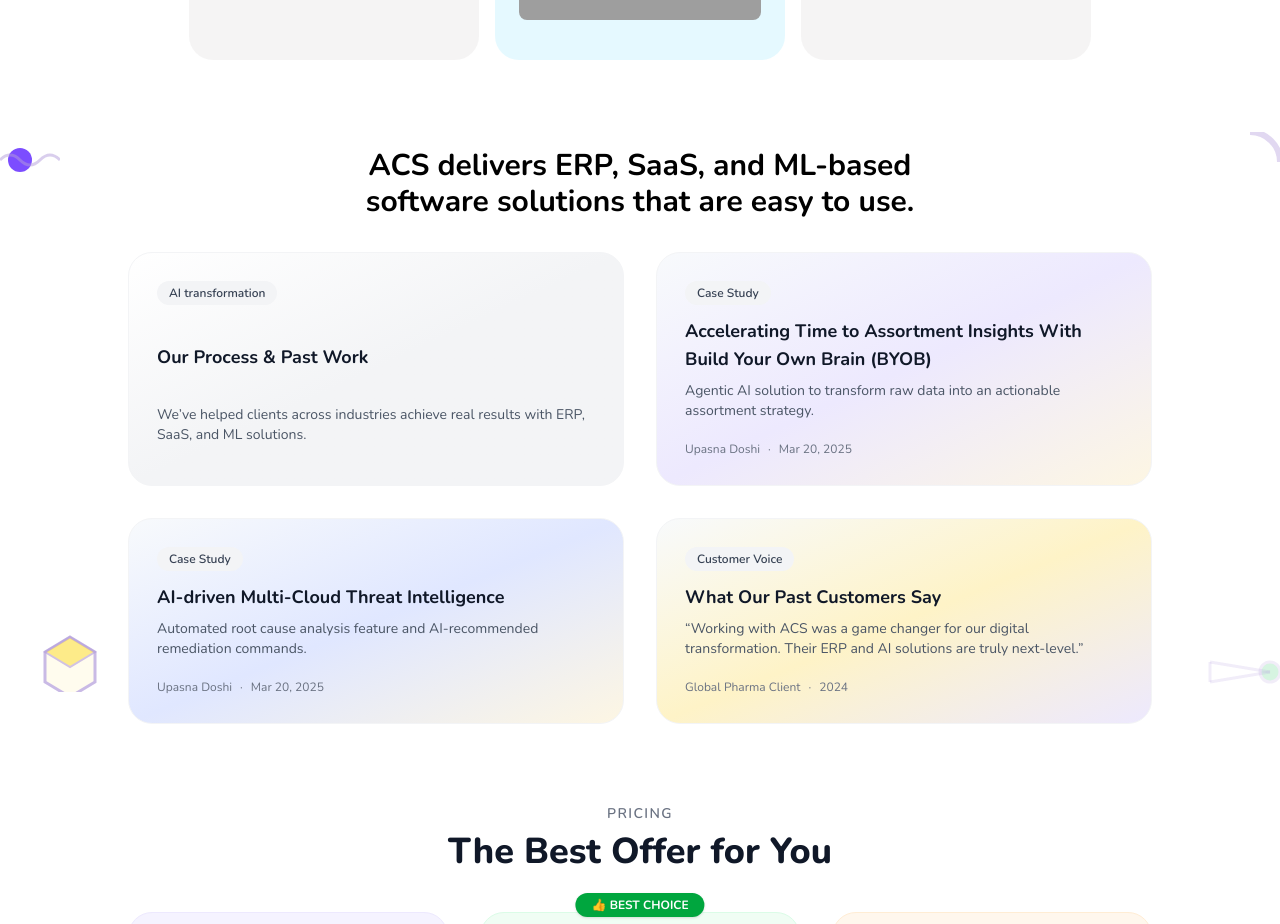
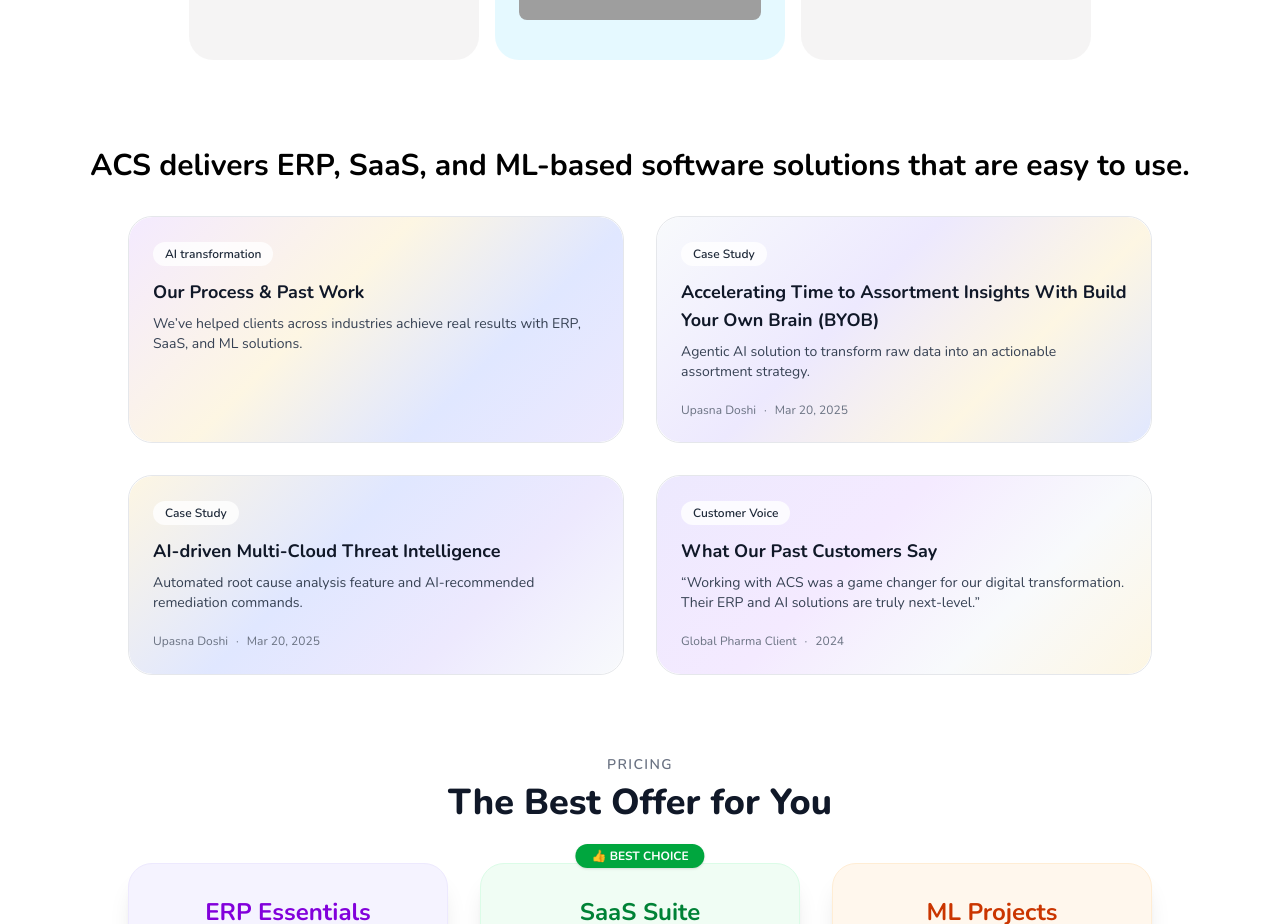
Before and after one commit to vijayguhan10/ACS-Website, a React (Vite) app: page / in a window 1280 px wide. Shown: the part 2960-3884 px from the top of the page. Built offline with nearby package versions, Linux system fonts and the light colour scheme; grey boxes are pictures that could not be loaded; a web font is replaced by a local one.

Commit message:
Updated the Section4 cards

```diff
--- a/package.json
+++ b/package.json
@@ -16,11 +16,13 @@
     "@tailwindcss/vite": "^4.0.2",
     "chart.js": "^4.5.0",
     "framer-motion": "^12.18.1",
+    "gsap": "^3.13.0",
     "lucide-react": "^0.474.0",
     "react": "^18.3.1",
     "react-chartjs-2": "^5.3.0",
     "react-dom": "^18.3.1",
     "react-icons": "^5.5.0",
+    "react-parallax-tilt": "^1.7.304",
     "react-router-dom": "^7.6.2",
     "recharts": "^3.1.0"
   },
--- a/src/components/Section4.jsx
+++ b/src/components/Section4.jsx
@@ -1,3 +1,6 @@
+import { useRef, useEffect } from "react";
+import gsap from "gsap";
+
 const cards = [
   {
     tag: "AI transformation",
@@ -28,119 +31,95 @@
   },
 ];
 
-const cardBg = [
-  "bg-gradient-to-br from-white via-[#f3f4f6] to-[#f3f4f6]",
-  "bg-gradient-to-br from-[#f8fafc] via-[#ede9fe] to-[#fdf6e3]",
-  "bg-gradient-to-br from-[#f8fafc] via-[#e0e7ff] to-[#fdf6e3]",
-  "bg-gradient-to-br from-[#f8fafc] via-[#fef3c7] to-[#ede9fe]",
+const gradients = [
+  (angle) =>
+    `linear-gradient(${angle}deg, #f4eaff 0%, #fdf6e3 40%, #e0e7ff 70%, #ede9fe 100%)`,
+  (angle) =>
+    `linear-gradient(${angle}deg, #f8fafc 0%, #ede9fe 40%, #fdf6e3 70%, #e0e7ff 100%)`,
+  (angle) =>
+    `linear-gradient(${angle}deg, #fdf6e3 0%, #e0e7ff 40%, #ede9fe 70%, #f8fafc 100%)`,
+  (angle) =>
+    `linear-gradient(${angle}deg, #ede9fe 0%, #f4eaff 40%, #f8fafc 70%, #fdf6e3 100%)`,
 ];
 
-const Section4 = () => {
+export default function Section4() {
   return (
-    <div className="relative flex flex-col items-center justify-center px-2 sm:px-4 overflow-hidden">
-      {/* Top left blue ball with path */}
-      <div className="hidden lg:block absolute top-4 left-0 z-0">
-        <svg width="60" height="40" viewBox="0 0 60 40" fill="none">
-          <circle cx="20" cy="20" r="12" fill="#7c4dff" />
-          <path
-            d="M0 20 Q10 10 20 20 Q30 30 40 20 Q50 10 60 20"
-            stroke="#b39ddb"
-            strokeWidth="3"
-            fill="none"
-            opacity="0.5"
-          />
-        </svg>
-      </div>
-      {/* Top right purple semi-circle */}
-      <div className="hidden lg:block absolute top-2 right-0 z-0">
-        <svg width="60" height="40" viewBox="0 0 60 40" fill="none">
-          <path
-            d="M30 0 A30 30 0 0 1 60 30"
-            stroke="#b39ddb"
-            strokeWidth="6"
-            fill="none"
-            opacity="0.4"
-          />
-        </svg>
-      </div>
-      {/* Bottom left yellow cube */}
-      <div className="hidden lg:block absolute left-10 bottom-8 z-0">
-        <svg width="60" height="60" viewBox="0 0 60 60" fill="none">
-          <polygon
-            points="30,5 55,20 55,50 30,65 5,50 5,20"
-            stroke="#b39ddb"
-            strokeWidth="3"
-            fill="#fffbe7"
-            opacity="0.7"
-          />
-          <polygon
-            points="30,5 55,20 30,35 5,20"
-            fill="#fde047"
-            stroke="#b39ddb"
-            strokeWidth="2"
-            opacity="0.6"
-          />
-        </svg>
-      </div>
-      {/* Bottom right green cylinder */}
-      <div className="hidden lg:block absolute right-0 bottom-8 z-0">
-        <svg width="80" height="40" viewBox="0 0 80 40" fill="none">
-          <ellipse
-            cx="70"
-            cy="20"
-            rx="10"
-            ry="10"
-            fill="#22c55e"
-            stroke="#b39ddb"
-            strokeWidth="3"
-            opacity="0.18"
-          />
-          <line
-            x1="10"
-            y1="10"
-            x2="70"
-            y2="20"
-            stroke="#b39ddb"
-            strokeWidth="3"
-            opacity="0.18"
-          />
-          <line
-            x1="10"
-            y1="30"
-            x2="70"
-            y2="20"
-            stroke="#b39ddb"
-            strokeWidth="3"
-            opacity="0.18"
-          />
-          <line
-            x1="10"
-            y1="10"
-            x2="10"
-            y2="30"
-            stroke="#b39ddb"
-            strokeWidth="3"
-            opacity="0.18"
-          />
-        </svg>
-      </div>
-      <h1 className="text-xl sm:text-3xl text-center font-bold mb-8 mt-6 max-w-2xl">
+    <div className="px-4">
+      <h1 className="text-xl sm:text-3xl text-center font-bold mb-8 mt-6">
         ACS delivers ERP, SaaS, and ML-based software solutions that are easy to
         use.
       </h1>
-      <div className="w-full max-w-5xl grid grid-cols-1 md:grid-cols-2 gap-8">
+
+      <div className="grid md:grid-cols-2 gap-8 max-w-5xl mx-auto">
         {cards.map((card, idx) => (
+          <GradientCard key={idx} card={card} idx={idx} />
+        ))}
+      </div>
+    </div>
+  );
+}
+
+function GradientCard({ card, idx }) {
+  const angleRef = useRef(135);
+  const bgRef = useRef(null);
+
+  useEffect(() => {
+    // Set initial gradient
+    if (bgRef.current) {
+      bgRef.current.style.background = gradients[idx](angleRef.current);
+    }
+  }, [idx]);
+
+  const animateAngle = (newAngle) => {
+    gsap.to(angleRef, {
+      current: newAngle,
+      duration: 2.5,
+      ease: "power2.out",
+      onUpdate: () => {
+        if (bgRef.current) {
+          bgRef.current.style.background = gradients[idx](angleRef.current);
+        }
+      },
+    });
+  };
+
+  const handleMove = (e) => {
+    const rect = e.currentTarget.getBoundingClientRect();
+    const x = e.clientX - rect.left;
+    const percentX = x / rect.width;
+    // Map mouse position to full 360 degree gradient rotation
+    const newAngle = Math.round(percentX * 360);
+    animateAngle(newAngle);
+  };
+
+  const handleLeave = () => {
+    animateAngle(135); // reset
+  };
+
+  return (
     <div
-            key={card.title}
-            className={`${cardBg[idx]} rounded-3xl  p-7 border border-gray-100 flex flex-col justify-between min-h-[180px] hover:scale-[1.025] transition-transform duration-200`}
+      onMouseMove={handleMove}
+      onMouseLeave={handleLeave}
+      className="relative rounded-3xl overflow-hidden border border-gray-200 min-h-[200px] p-6"
+      style={{ cursor: "pointer" }}
     >
-            <span className="bg-gray-100 text-gray-700 text-xs font-semibold px-3 py-1 rounded-full mb-3 inline-block w-fit">
+      {/* Background Layer */}
+      <div
+        ref={bgRef}
+        className="absolute inset-0"
+        style={{
+          borderRadius: "24px",
+          transition: "box-shadow 0.2s",
+        }}
+      />
+
+      {/* Content Layer */}
+      <div className="relative z-10">
+        <span className="bg-white/80 text-gray-800 text-xs font-semibold px-3 py-1 rounded-full mb-3 inline-block">
           {card.tag}
         </span>
-            <h2 className="text-lg font-bold mb-2 text-gray-900">
-              {card.title}
-            </h2>
-            <p className="text-sm text-gray-600 mb-3">{card.desc}</p>
+        <h2 className="text-lg font-bold mb-2 text-gray-900">{card.title}</h2>
+        <p className="text-sm text-gray-700 mb-3">{card.desc}</p>
         {(card.author || card.date) && (
           <div className="flex items-center gap-2 text-xs text-gray-500 mt-auto pt-2">
             {card.author && <span>{card.author}</span>}
@@ -149,10 +128,6 @@
           </div>
         )}
       </div>
-        ))}
-      </div>
     </div>
   );
-};
-
-export default Section4;
+}
```
Also changed, not shown: 1 other file (tests, documents, lock files or other folders). Lines whose indentation alone changed are shown as unchanged.
